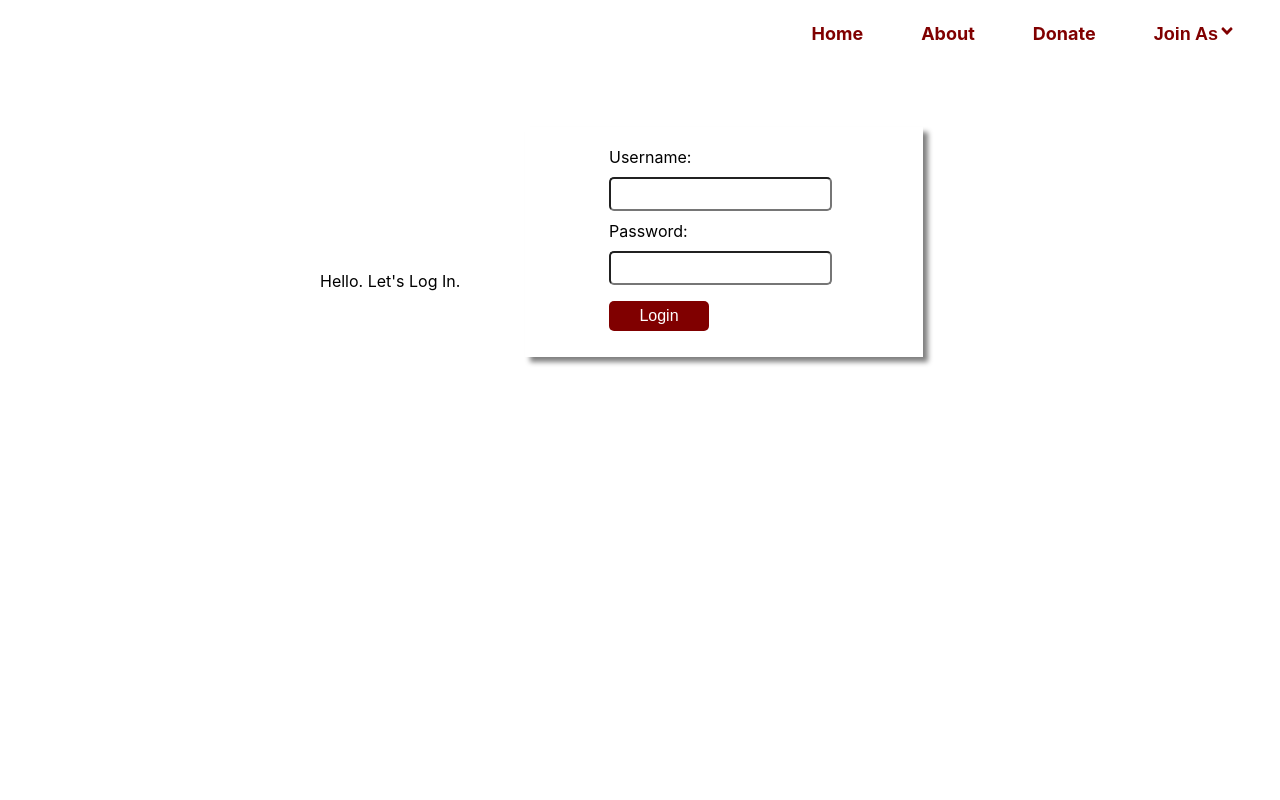
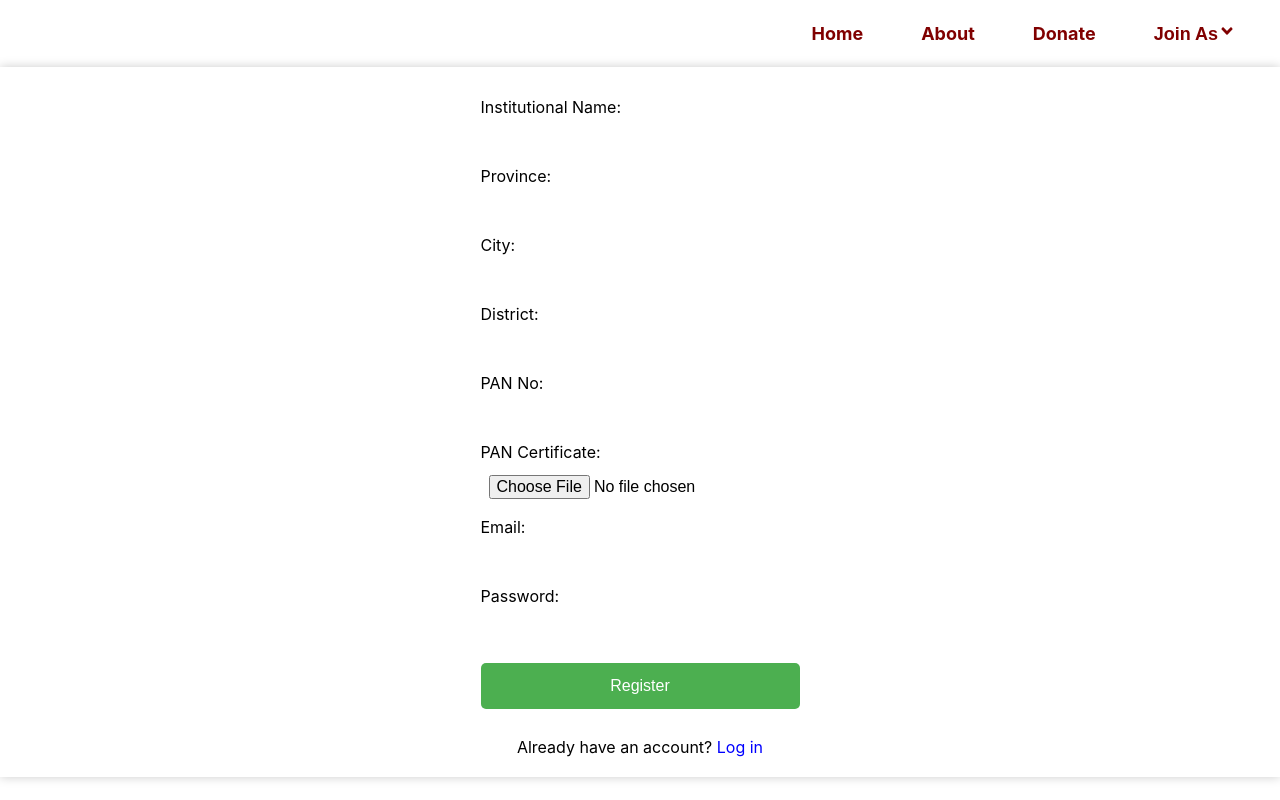
Before and after one commit to AIDIT-A-Humanitarian-Cause/Aidit_Hackathon, a React (Create React App) app in the folder client/: page /join/institution/register in a window 1280 px wide. Built offline with nearby package versions, Linux system fonts and the light colour scheme.

Commit message:
institution register

```diff
--- a/client/src/App.js
+++ b/client/src/App.js
@@ -8,6 +8,7 @@ import Donate from "./components/Donate";
 import Institution from "./components/Institution";
 import DonorRegister from "./components/DonorRegister";
 import DonorSignIn from "./components/DonorSignIn";
+import InstitutionRegister from "./components/InstitutionRegister";
 
 function App() {
   return (
@@ -15,7 +16,7 @@ function App() {
       <NavBar />
       <Routes>
         <Route path="/" element={<Blank />} />
-        <Route path="/join/institution/register" element={<Institution />} />
+        <Route path="/join/institution/register" element={<InstitutionRegister />} />
 
         <Route path="/join/institution/log" element={<Institution />} />
         <Route path="/join/donor/register" element={<DonorRegister/>} />
--- a/client/src/components/InstitutionRegister.js
+++ b/client/src/components/InstitutionRegister.js
@@ -1,9 +1,121 @@
-import React from 'react'
+import React, { useState } from 'react';
+import styled from 'styled-components';
+
+const FormContainer = styled.div`
+  display: flex;
+  border: outline;
+  flex-direction: column;
+  align-items: center;
+  padding: 20px;
+  box-shadow: 0px 0px 10px 0px #ccc;
+`;
+
+const FormRow = styled.div`
+  display: flex;
+  flex-direction: column;
+  align-items: flex-start;
+  margin: 10px 0;
+`;
+
+const Label = styled.label`
+  font-size: 16px;
+  margin-bottom: 5px;
+`;
+
+const Input = styled.input`
+  padding: 8px;
+  font-size: 16px;
+  border-radius: 5px;
+  border: none;
+  width: 100%;
+`;
+
+const Select = styled.select`
+  padding: 8px;
+  font-size: 16px;
+  border-radius: 5px;
+  border: none;
+  width: 100%;
+`;
+
+const Button = styled.button`
+  background-color: #4CAF50;
+  color: white;
+  padding: 14px 20px;
+  margin: 8px 0;
+  border: none;
+  cursor: pointer;
+  border-radius: 5px;
+  font-size: 16px;
+  width: 100%;
+`;
+
+const LoginPrompt = styled.div`
+  margin-top: 20px;
+`;
+
+const LoginLink = styled.a`
+  color: blue;
+  text-decoration: none;
+`;
 
 function InstitutionRegister() {
-  return (
-    <div>InstitutionRegister</div>
-  )
+    const [institutionalName, setInstitutionalName] = useState('');
+    const [province, setProvince] = useState('');
+    const [city, setCity] = useState('');
+    const [district, setDistrict] = useState('');
+    const [panNo, setPanNo] = useState('');
+    const [panCertificate, setPanCertificate] = useState('');
+    const [email, setEmail] = useState('');
+    const [password, setPassword] = useState('');
+
+    const handleSubmit = (event) => {
+        event.preventDefault();
+        console.log(`Institutional Name: ${institutionalName} Province: ${province} City: ${city} District: ${district} PAN No: ${panNo} PAN Certificate: ${panCertificate} Email: ${email} Password: ${password}`);
+    };
+
+    return (
+        <FormContainer>
+            <form onSubmit={handleSubmit}>
+                <FormRow>
+                    <Label>Institutional Name:</Label>
+                    <Input type="text" value={institutionalName} onChange={(e) => setInstitutionalName(e.target.value)} />
+                </FormRow>
+                <FormRow>
+                    <Label>Province:</Label>
+                    <Input type="text" value={province} onChange={(e) => setProvince(e.target.value)} />
+                </FormRow>
+                <FormRow>
+                    <Label>City:</Label>
+                    <Input type="text" value={city} onChange={(e) => setCity(e.target.value)} />
+                </FormRow>
+                <FormRow>
+                    <Label>District:</Label>
+                    <Input type="text" value={district} onChange={(e) => setDistrict(e.target.value)} />
+                </FormRow>
+                <FormRow>
+                    <Label>PAN No:</Label>
+                    <Input type="text" value={panNo} onChange={(e) => setPanNo(e.target.value)} />
+                </FormRow>
+                <FormRow>
+                    <Label>PAN Certificate:</Label>
+                    <Input type="file" onChange={(e) => setPanCertificate(e.target.files[0])} />
+                </FormRow>
+                <FormRow>
+                    <Label>Email:</Label>
+                    <Input type="email" value={email} onChange={(e) => setEmail(e.target.value)} />
+                </FormRow>
+                <FormRow>
+                    <Label>Password:</Label>
+                    <Input type="password" value={password} onChange={(e) => setPassword(e.target.value)} />
+                </FormRow>
+                <Button type="submit">Register</Button>
+            </form>
+            <LoginPrompt>
+                Already have an account? <LoginLink href="#">Log in</LoginLink>
+            </LoginPrompt>
+        </FormContainer>
+    );
 }
 
-export default InstitutionRegister
+export default InstitutionRegister;
```
